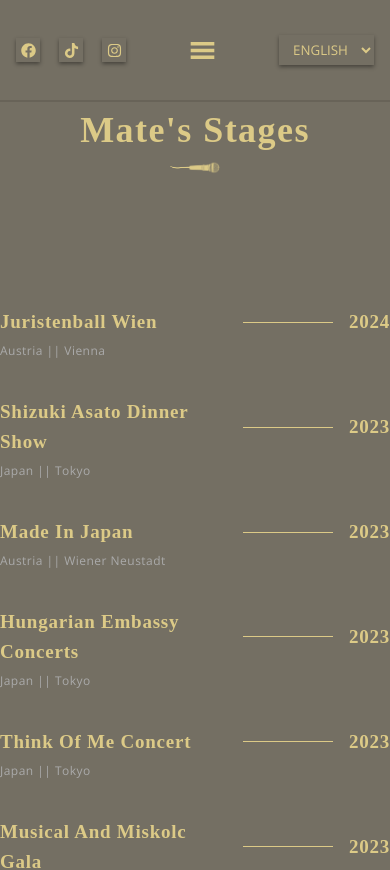
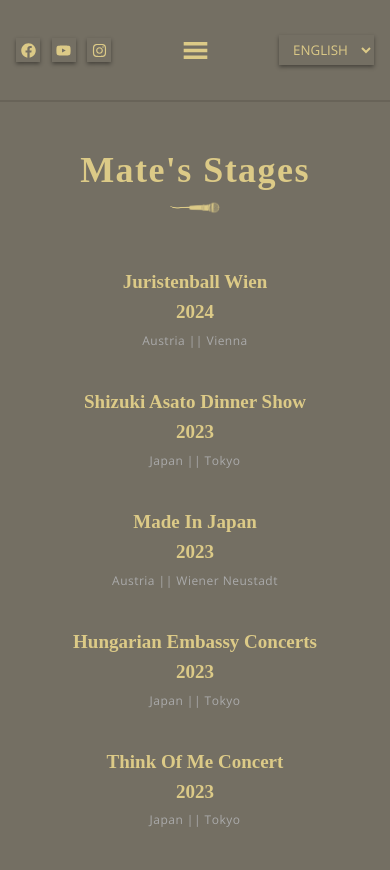
Before and after one commit to Murci2022/mate-kamaras-vite-multipage-EN-JP, a React (Vite) app: page /about in a window 390 px wide. Shown: the top 870 px of the page. Built offline with nearby package versions, Linux system fonts and the light colour scheme; a web font is replaced by a local one.

Commit message:
Solved some responsive design issues and cleaned up code

```diff
--- a/src/App.css
+++ b/src/App.css
@@ -238,6 +238,9 @@
     /* margin: 4rem 0 0 0; */
     width: 100%;
   }
+  .works_item-dash {
+    display: none;
+  }
 }
 
 @media screen and (max-width: 650px) {
@@ -263,6 +266,7 @@
 
   .p__cormorant {
     font-size: 19px;
+    letter-spacing: 0;
   }
 
   .h1__cormorant {
@@ -270,7 +274,7 @@
     line-height: 60px;
   }
 
-  .app__container {
-    background-color: gray;
+  .section__padding {
+    padding: 15px;
   }
 }
--- a/src/components/1MatesWord/MatesWord.css
+++ b/src/components/1MatesWord/MatesWord.css
@@ -106,9 +106,7 @@
   .matesword-sign img {
     width: 60%;
   }
-  .section__padding {
-    padding: 0;
-  }
+
   .matesword-content {
     padding: 1rem;
   }
--- a/src/components/Footer/Footer.css
+++ b/src/components/Footer/Footer.css
@@ -61,7 +61,7 @@
 
 .footer__icon-container {
   display: flex;
-  width: 170px;
+
   justify-content: space-around;
 }
 
--- a/src/components/Footer/Footer.jsx
+++ b/src/components/Footer/Footer.jsx
@@ -37,7 +37,7 @@ const Footer = () => {
   const { t, i18n } = useTranslation();
   console.log(t);
   return (
-    <div className='app__bg section__padding'>
+    <div className='app__bg '>
       <div className='footer__newsletter'>
         {/* <Newsletter /> */}
         <div
--- a/src/components/Navbar/Navbar.css
+++ b/src/components/Navbar/Navbar.css
@@ -158,7 +158,7 @@
   flex: 1 1;
   text-align: center;
   /*  margin: 1rem; */
-  width: 110px;
+  width: 95px;
   display: flex;
   justify-content: center;
   justify-content: space-between;
--- a/src/components/Navbar/Navbar.jsx
+++ b/src/components/Navbar/Navbar.jsx
@@ -1,7 +1,7 @@
 import { useState } from 'react';
 import { useTranslation } from 'react-i18next';
 import { GiCancel, GiHamburgerMenu } from 'react-icons/gi';
-import { FaFacebook, FaTiktok, FaInstagram, FaYoutube } from 'react-icons/fa';
+import { FaFacebook, FaInstagram, FaYoutube } from 'react-icons/fa';
 import LanguageSelector from './LanguageSelector'; // Importing the LanguageSelector component
 import './Navbar.css';
 
@@ -32,8 +32,8 @@ const Navbar = () => {
           <a href='https://www.facebook.com/matekamarasofficial/'>
             <FaFacebook />
           </a>
-          <a href='#'>
-            <FaTiktok />
+          <a href='https://www.youtube.com/watch?v=0Us6LXhvnyM'>
+            <FaYoutube />
           </a>
           {/*  <a href='#'>
             <FaYoutube />
@@ -141,6 +141,7 @@ const Navbar = () => {
           </div>
         )}
       </div>
+
       {/* Integrate the LanguageSelector component */}
       <div className='navbar-language-selector'>
         <LanguageSelector
--- a/src/constants/data.js
+++ b/src/constants/data.js
@@ -33,17 +33,17 @@ const works = [
   },
 
   {
-    production: 'Akiko Nakajima and Friends Bilboard Live',
+    production: 'Akiko Nakajima and Friends',
     when: '2022',
     where: 'Japan || Tokyo',
   },
   {
-    production: 'Sound Of Music Streaming Concert',
+    production: 'Sound Of Music Concert',
     when: '2021',
     where: 'Germany',
   },
   {
-    production: 'Maya’s Magic Moments Concert',
+    production: 'Maya’s Magic Moments',
     when: '2020',
     where: 'Austria || Vienna',
   },
@@ -93,7 +93,7 @@ const works = [
     where: 'Japan || Tokyo',
   },
   {
-    production: 'ELISABETH / der TOTO (japanese cast)',
+    production: 'ELISABETH / der TOD (japanese cast)',
     when: '2012',
     where: 'Japan || Tokyo',
   },
@@ -143,9 +143,9 @@ const works = [
     where: 'Europe || Various',
   },
   {
-    production: 'CHESS / the American',
-    when: '2000',
-    where: 'Norway || Oslo',
+    production: 'Webber Gala/ Solist',
+    when: '2002',
+    where: 'Europe || Various',
   },
   {
     production: 'ELIZABETH / Halál ',
@@ -158,6 +158,11 @@ const works = [
     where: 'Hungary || Szeged',
   },
   {
+    production: 'CHESS / the American',
+    when: '2000',
+    where: 'Norway || Oslo',
+  },
+  {
     production: 'FALCO CYBER SHOW/ Amadeus',
     when: '2000',
     where: 'Austria || Vienna',
@@ -168,6 +173,16 @@ const works = [
     where: 'Austria || Vienna',
   },
   {
+    production: 'Attila Isten Kardja / Csaba',
+    when: '1999',
+    where: 'Hungary || Szeged',
+  },
+  {
+    production: 'Rock It! / Tenor',
+    when: '1998',
+    where: 'Austria || Zell am See',
+  },
+  {
     production: 'TANZ DER VAMPIRE / Tenor Solo',
     when: '1997-1998',
     where: 'Austria || Vienna',
@@ -176,6 +191,16 @@ const works = [
     production: 'FAME / Nick',
     when: '1996',
     where: 'Hungary || Budapest',
+  },
+  {
+    production: 'Barbarok / Elke',
+    when: '1996',
+    where: 'Hungary || Miskolc',
+  },
+  {
+    production: 'Les Miserable / Jean Valjean',
+    when: '1995',
+    where: 'Hungary || Miskolc',
   },
 ];
 
--- a/src/container/1Hero/Hero.css
+++ b/src/container/1Hero/Hero.css
@@ -33,8 +33,7 @@
   display: block;
 }
 
-.hero__pop-up-conti {
-}
+
 
 .hero__pop-up-conti_header {
   display: flex;
--- a/src/container/2About/About.css
+++ b/src/container/2About/About.css
@@ -2,20 +2,19 @@
   border: 5px solid red;
 }
 
-.shop__section {
+.about__section {
   flex-direction: column;
-  padding-top: 100px; /* Adjust this value to match the height of your fixed navbar */
+  padding-top: 140px;
   min-height: calc(100vh - 100px);
   background: var(--color-black);
   position: relative;
-  height: ;
 }
 
-.shop-title {
-  margin-bottom: 2rem;
+.about-title {
+  /*  margin-bottom: 2rem; */
   text-align: center;
 }
-.shop-overlay {
+.about-overlay {
   position: absolute;
   inset: 0;
 }
@@ -26,9 +25,9 @@
     z-index: 0;
   } */
 
-.shop-menu {
+.about-menu {
   max-width: 1600px;
-  margin: 2rem 0;
+  /*  margin-bottom: 2rem; */
   display: flex;
 
   justify-content: center;
@@ -36,7 +35,7 @@
   flex-direction: row;
 }
 
-.shop-menu_heading {
+.about-menu_heading {
   font-family: var(--font-base);
   font-weight: 600px;
   font-size: 45px;
@@ -45,56 +44,63 @@
   color: var(--color-white);
 }
 
-.shop-menu_mates,
-.shop-menu_production {
+.about-menu_mates,
+.about-menu_production {
   flex: 1;
 
   flex-direction: column;
 }
 
-.shop-menu_img {
+.about-menu_img {
   width: 410px;
   margin: 0 2rem;
   /* visibility: hidden; */
 }
 
-.shop-menu_img img {
+.about-menu_img img {
   width: 100%;
   height: auto;
 }
 
-.shop-menu_items {
+.about-menu_items {
   display: flex;
   flex-direction: column;
-  margin: 2rem 0;
+  margin: 1rem 0;
   width: 100%;
 }
 
 @media screen and (min-width: 2000px) {
-  .shop-menu_img {
+  .about-menu_img {
     width: 600px;
   }
-  .shop-menu_img {
+  .about-menu_img {
     height: 920px;
   }
 }
 @media screen and (max-width: 1150px) {
-  .shop-menu_img {
+  .about-menu_img {
     margin: 3rem 0;
   }
 }
 @media screen and (max-width: 650px) {
-  .shop-menu_img {
+  .about-menu_img {
     width: 100%;
   }
-  .shop_item-dash {
+  .about_item-dash {
     display: none;
   }
-  .shop_item-head {
+  .works_item-head {
+    display: block;
+  }
+  .about_item-head {
     align-items: start;
   }
-  .shop-menu_heading {
+  .about-menu_heading {
     font-size: 35px;
     line-height: 48.5px;
   }
+  .about-menu_mates,
+  .about-menu_production {
+    text-align: center;
+  }
 }
--- a/src/container/2About/About.jsx
+++ b/src/container/2About/About.jsx
@@ -7,16 +7,16 @@ import './About.css';
 
 const About = () => (
   <section
-    className='shop__section margin-top flex__center section__padding'
-    id='shop'
+    className='about__section margin-top flex__center section__padding'
+    id='about'
   >
-    <div className=' shop-title'>
+    <div className=' about-title'>
       <h1 className='h1__cormorant'>Mate&apos;s Stages</h1>
       <SubHeading title='' />
     </div>
-    <article className='shop-menu '>
-      <div className=' shop-menu_mates '>
-        <div className='shop-menu_items'>
+    <article className='about-menu '>
+      <div className=' about-menu_mates '>
+        <div className='about-menu_items'>
           {data.works.map((work, index) => {
             console.log(work);
             return (
```
